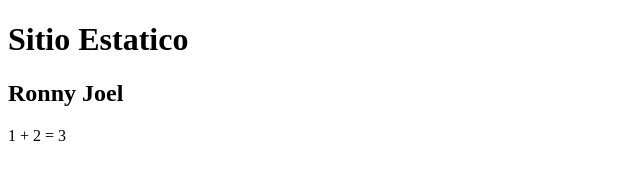
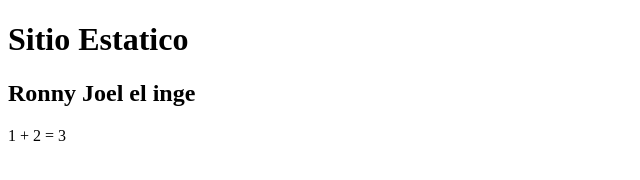
Before and after one commit to RonnyIbarra/Lab6, a website: page public/index.html in a window 1280 px wide. Shown: the whole page, without its empty margins (0-640 px from the left). Drawn offline with Linux system fonts and the light colour scheme.

Commit message:
Cambio html

```diff
--- a/package.json
+++ b/package.json
@@ -5,6 +5,7 @@
   "scripts": {
     "test": "jest",
     "start": "node index.js",
+    "build": "vite build" ,
     "lint": "npx eslint ."
   },
   "keywords": [],
--- a/public/index.html
+++ b/public/index.html
@@ -7,7 +7,7 @@
 </head>
 <body>
     <h1>Sitio Estatico</h1>
-    <h2>Ronny Joel</h2>
+    <h2>Ronny Joel el inge</h2>
     <p id="out"></p>
     <script src="app.js"></script>
 
```
